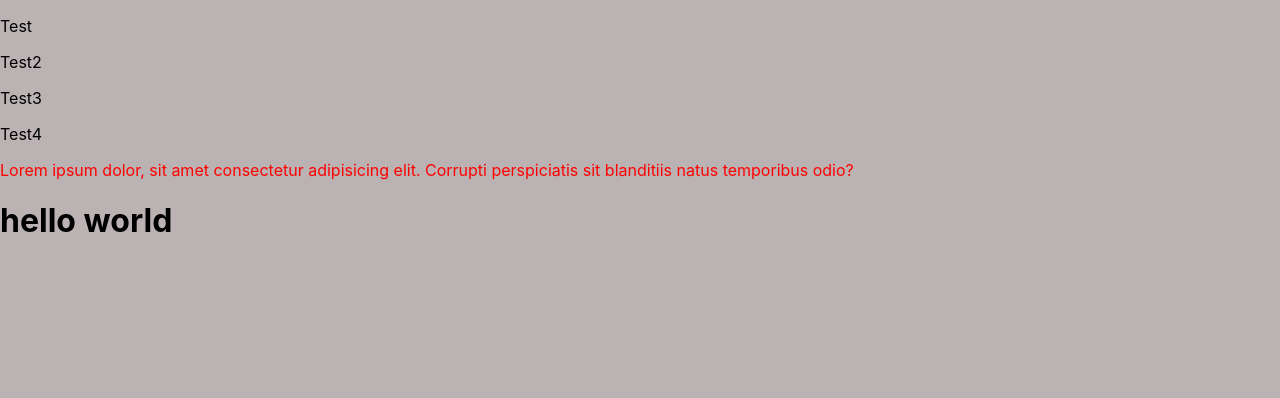
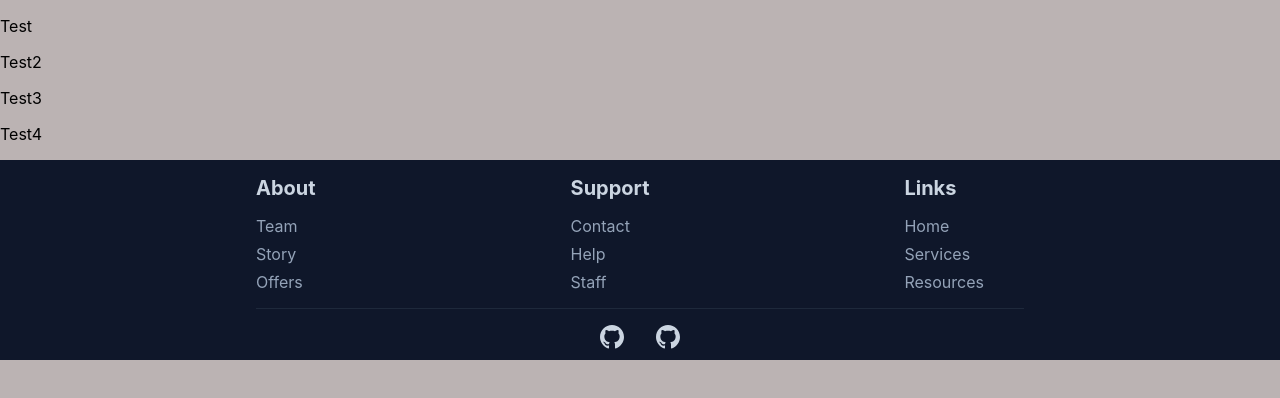
Before and after one commit to IvanPiceno171/SWF-Hackathon-practice, a React (Create React App) app in the folder hack-practice/: page / in a window 1280 px wide. Shown: the top 398 px of the page. Built offline with nearby package versions, Linux system fonts and the light colour scheme.

Commit message:
created footer component

```diff
--- a/hack-practice/src/App.js
+++ b/hack-practice/src/App.js
@@ -10,10 +10,8 @@ function App() {
         <p>Test3</p>
         <p>Test4</p>
         <p></p>
-
-        <Footer></Footer>
-        <h1>hello world</h1>
       </header>
+      <Footer></Footer>
     </div>
   );
 }
--- a/hack-practice/src/components/footer/footer.js
+++ b/hack-practice/src/components/footer/footer.js
@@ -3,12 +3,61 @@ import React from "react";
 
 export default function Footer() {
   return (
-    <>
-      <p className={styles.red}>
-        Lorem ipsum dolor, sit amet consectetur adipisicing elit. Corrupti
-        perspiciatis sit blanditiis natus temporibus odio?
-      </p>
-    </>
+    <footer>
+      <div className={styles.foundation}>
+        <div className={styles.wrapper}>
+          <div>
+            <ul>
+              <li className={styles.enhance}>About</li>
+              <li>Team</li>
+              <li>Story</li>
+              <li>Offers</li>
+            </ul>
+          </div>
+          <div>
+            <ul>
+              <li className={styles.enhance}>Support</li>
+              <li>Contact</li>
+              <li>Help</li>
+              <li>Staff</li>
+            </ul>
+          </div>
+          <div>
+            <ul>
+              <li className={styles.enhance}>Links</li>
+              <li>Home</li>
+              <li>Services</li>
+              <li>Resources</li>
+            </ul>
+          </div>
+        </div>
+        <div className={styles.line}></div>
+        <div className={styles.links}>
+          <a href="https://github.com/" target="_blank" rel="noreferrer">
+            <svg
+              xmlns="http://www.w3.org/2000/svg"
+              fill="rgb(203 213 225)"
+              width="24"
+              height="24"
+              viewBox="0 0 24 24"
+            >
+              <path d="M12 0c-6.626 0-12 5.373-12 12 0 5.302 3.438 9.8 8.207 11.387.599.111.793-.261.793-.577v-2.234c-3.338.726-4.033-1.416-4.033-1.416-.546-1.387-1.333-1.756-1.333-1.756-1.089-.745.083-.729.083-.729 1.205.084 1.839 1.237 1.839 1.237 1.07 1.834 2.807 1.304 3.492.997.107-.775.418-1.305.762-1.604-2.665-.305-5.467-1.334-5.467-5.931 0-1.311.469-2.381 1.236-3.221-.124-.303-.535-1.524.117-3.176 0 0 1.008-.322 3.301 1.23.957-.266 1.983-.399 3.003-.404 1.02.005 2.047.138 3.006.404 2.291-1.552 3.297-1.23 3.297-1.23.653 1.653.242 2.874.118 3.176.77.84 1.235 1.911 1.235 3.221 0 4.609-2.807 5.624-5.479 5.921.43.372.823 1.102.823 2.222v3.293c0 .319.192.694.801.576 4.765-1.589 8.199-6.086 8.199-11.386 0-6.627-5.373-12-12-12z" />
+            </svg>
+          </a>
+          <a href="https://github.com/" target="_blank" rel="noreferrer">
+            <svg
+              xmlns="http://www.w3.org/2000/svg"
+              fill="rgb(203 213 225)"
+              width="24"
+              height="24"
+              viewBox="0 0 24 24"
+            >
+              <path d="M12 0c-6.626 0-12 5.373-12 12 0 5.302 3.438 9.8 8.207 11.387.599.111.793-.261.793-.577v-2.234c-3.338.726-4.033-1.416-4.033-1.416-.546-1.387-1.333-1.756-1.333-1.756-1.089-.745.083-.729.083-.729 1.205.084 1.839 1.237 1.839 1.237 1.07 1.834 2.807 1.304 3.492.997.107-.775.418-1.305.762-1.604-2.665-.305-5.467-1.334-5.467-5.931 0-1.311.469-2.381 1.236-3.221-.124-.303-.535-1.524.117-3.176 0 0 1.008-.322 3.301 1.23.957-.266 1.983-.399 3.003-.404 1.02.005 2.047.138 3.006.404 2.291-1.552 3.297-1.23 3.297-1.23.653 1.653.242 2.874.118 3.176.77.84 1.235 1.911 1.235 3.221 0 4.609-2.807 5.624-5.479 5.921.43.372.823 1.102.823 2.222v3.293c0 .319.192.694.801.576 4.765-1.589 8.199-6.086 8.199-11.386 0-6.627-5.373-12-12-12z" />
+            </svg>
+          </a>
+        </div>
+      </div>
+    </footer>
   );
 }
 
--- a/hack-practice/src/components/footer/footer.module.css
+++ b/hack-practice/src/components/footer/footer.module.css
@@ -1,3 +1,54 @@
-.red {
-  color: red;
+footer {
+  background-color: rgb(15 23 42);
+  color: rgb(203 213 225);
+  height: 25vh;
 }
+
+li {
+  list-style-type: none;
+  color: rgb(148 163 184);
+  margin-bottom: 0.5rem;
+}
+
+.foundation {
+  display: flex;
+  flex-direction: column;
+}
+
+.wrapper {
+  display: flex;
+  justify-content: space-between;
+  /* margin-left: -40px; */
+  margin: 0 2rem 0 -8px;
+  max-width: 1280px;
+}
+
+@media (min-width: 1024px) {
+  .wrapper {
+    margin: 0 16rem 0 216px;
+    max-width: 768px;
+  }
+}
+
+.enhance {
+  color: rgb(203 213 225);
+  font-weight: 700;
+  font-size: 1.25rem;
+  margin-bottom: 1rem;
+}
+
+.line {
+  margin: 0 16rem 1rem 16rem;
+  border-bottom: 1px solid rgb(30 41 59);
+  max-width: 768px;
+}
+
+.links {
+  text-align: center;
+  color: rgb(203 213 225);
+  max-width: 1280px;
+}
+
+a {
+  margin: 0 1rem 0 1rem;
+}
```
